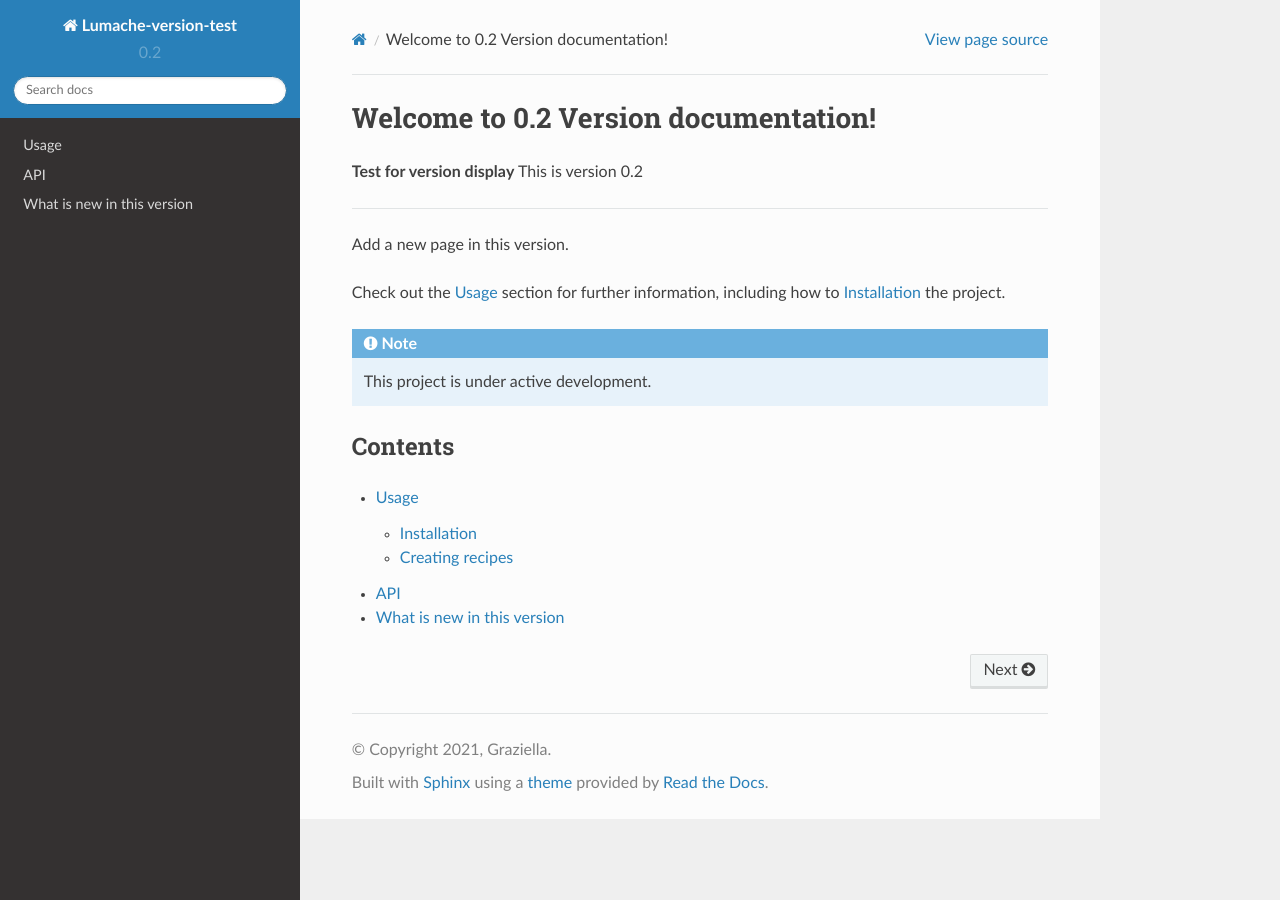
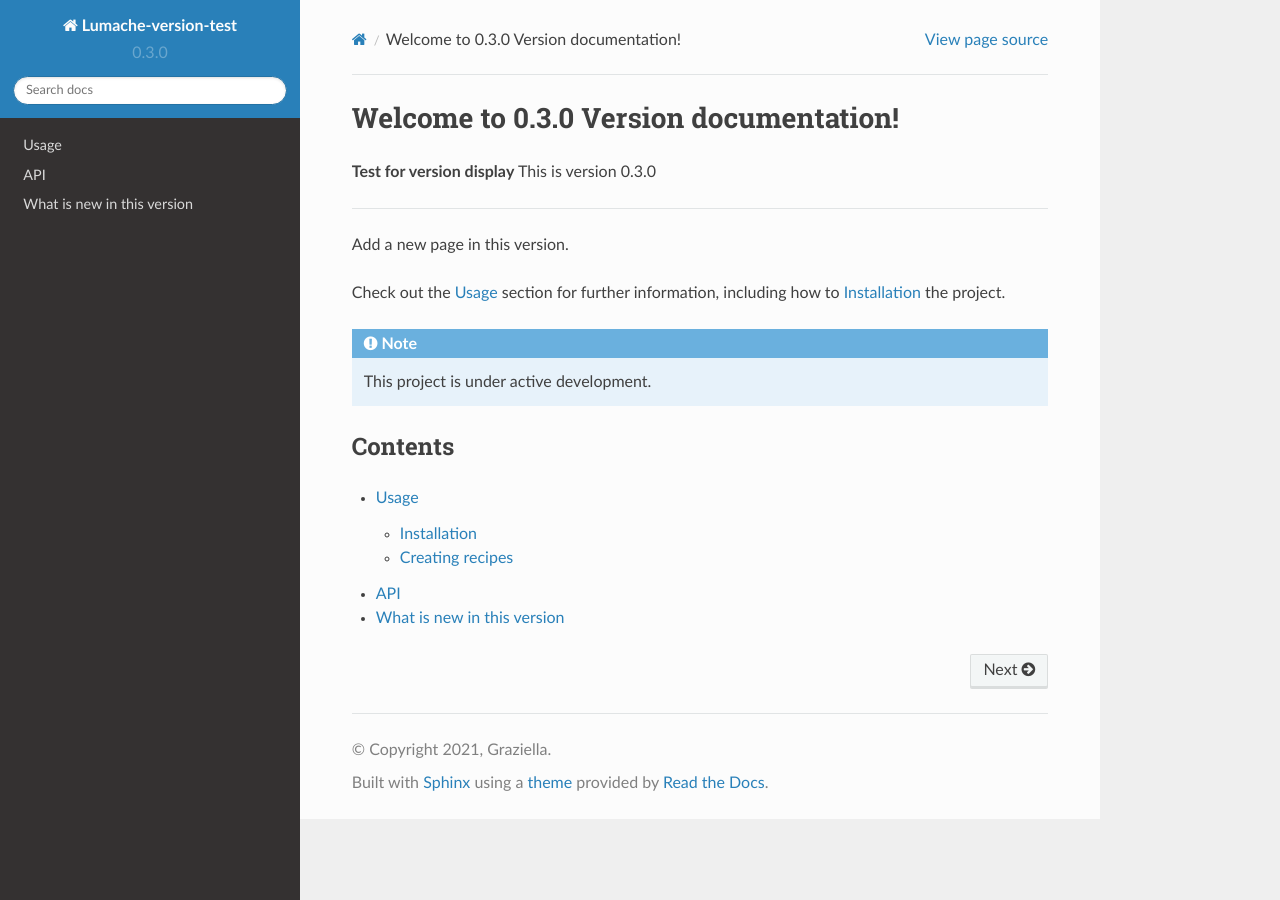
Before and after one commit to zhjwy9343/readthedocs_example, a Sphinx documentation site: the page built from docs/source/index.rst, in a window 1280 px wide. Built offline with Sphinx 7.4.7 and the Read the Docs theme 2.0.0, drawn with Linux system fonts in a browser that asks for light colours.

Commit message:
now goes to 0.3.0

```diff
--- a/docs/source/conf.py
+++ b/docs/source/conf.py
@@ -6,8 +6,8 @@ project = 'Lumache-version-test'
 copyright = '2021, Graziella'
 author = 'Graziella'
 
-release = '0.2'
-version = '0.2'
+release = '0.3'
+version = '0.3.0'
 
 # -- General configuration
 
--- a/docs/source/index.rst
+++ b/docs/source/index.rst
@@ -1,8 +1,8 @@
-Welcome to 0.2 Version documentation!
+Welcome to 0.3.0 Version documentation!
 ===================================
 
 **Test for version display**
-This is version 0.2
+This is version 0.3.0
 
 -------
 
```
